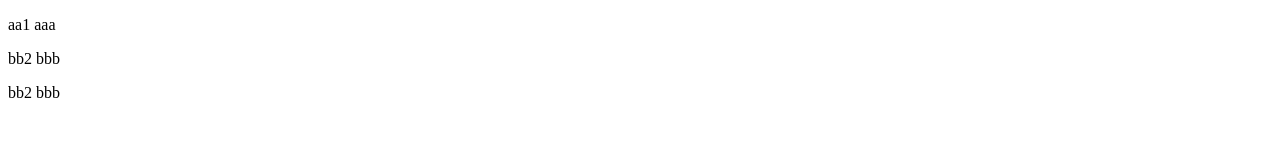
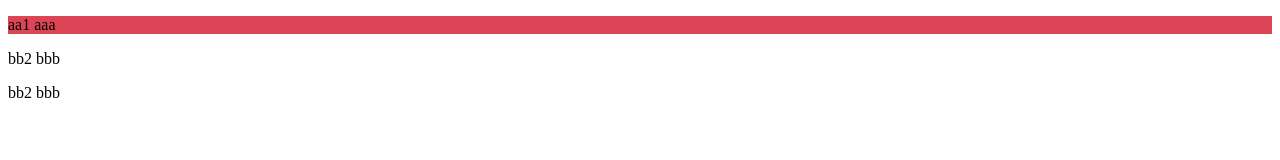
Before and after one commit to kako2015dev/AppHTML, a plain HTML site: page index.html in a window 1280 px wide. Drawn offline with Linux system fonts and the light colour scheme.

Commit message:
add css file

```diff
--- /dev/null
+++ b/css/main.css
@@ -0,0 +1,3 @@
+.cl1 {
+	background-color: #dd4455;
+}
--- a/index.html
+++ b/index.html
@@ -3,10 +3,11 @@
 <head>
 	<meta charset="utf-8">
 	<title>git test</title>
+	<link rel="stylesheet" type="text/css" href="css/main.css">
 </head>
 <body>
 	<div>
-		<p>aa1 aaa</p>
+		<p class="cl1">aa1 aaa</p>
 		<p>bb2 bbb</p>
 		<p>bb2 bbb</p>
 	</div>
```
